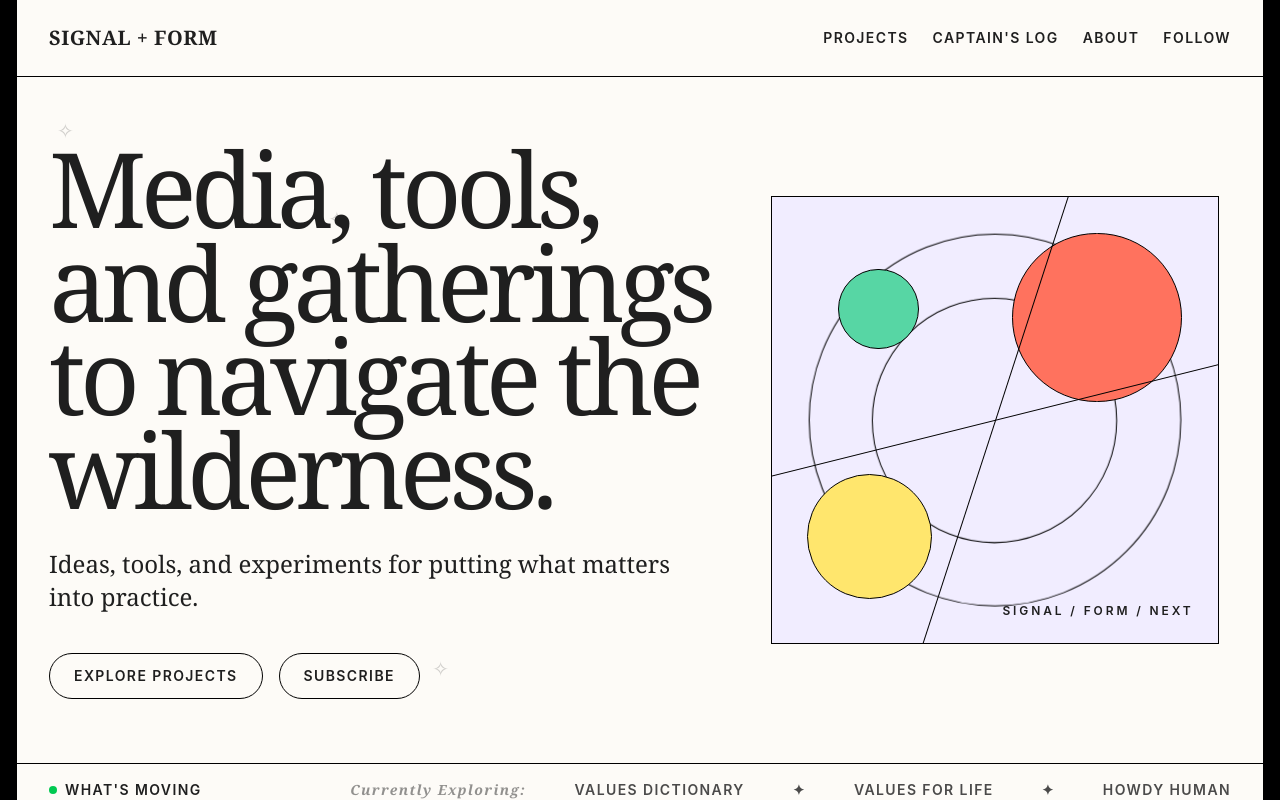
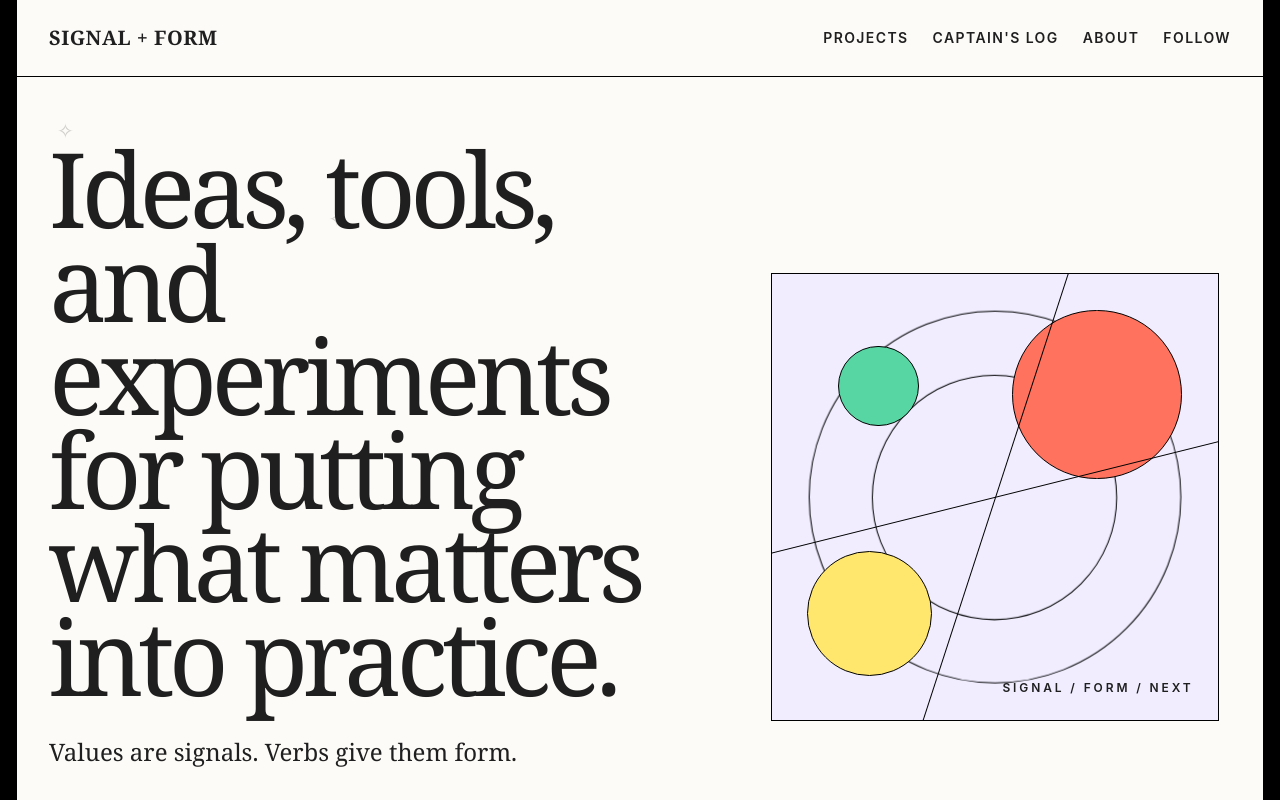
Before and after one commit to HelloSimone91/SignalandFormMedia, a React (Vite) app: page / in a window 1280 px wide. Shown: the top 800 px of the page. Built offline with nearby package versions, Linux system fonts and the light colour scheme.

Commit message:
Update Hero component text content
Values are signals.

Verbs give them form.

deleted the wilderness bullshit

```diff
--- a/src/components/Hero.jsx
+++ b/src/components/Hero.jsx
@@ -10,10 +10,10 @@ const Hero = () => {
 
       <div className="w-full md:w-3/5 z-10 md:pr-10">
         <h1 className="text-5xl sm:text-6xl md:text-[5.5rem] lg:text-[6.5rem] font-serif leading-[0.9] tracking-[-0.055em] mb-8 max-w-4xl">
-          Media, tools, and gatherings to navigate the wilderness.
+            Ideas, tools, and experiments for putting what matters into practice.
         </h1>
         <p className="text-xl md:text-2xl mb-10 max-w-2xl font-serif leading-snug">
-          Ideas, tools, and experiments for putting what matters into practice.
+          Values are signals. Verbs give them form.
         </p>
         <div className="flex flex-col sm:flex-row gap-4">
           <a href="#projects" className="border border-black rounded-full px-6 py-3 font-semibold uppercase text-sm tracking-widest hover:bg-black hover:text-cream transition-colors inline-block text-center">
```
